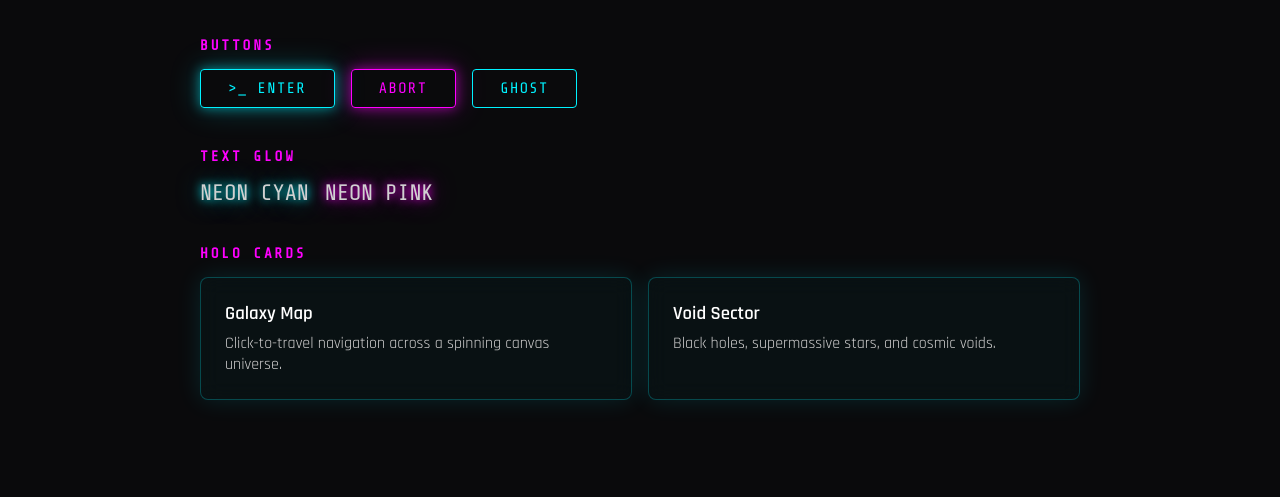
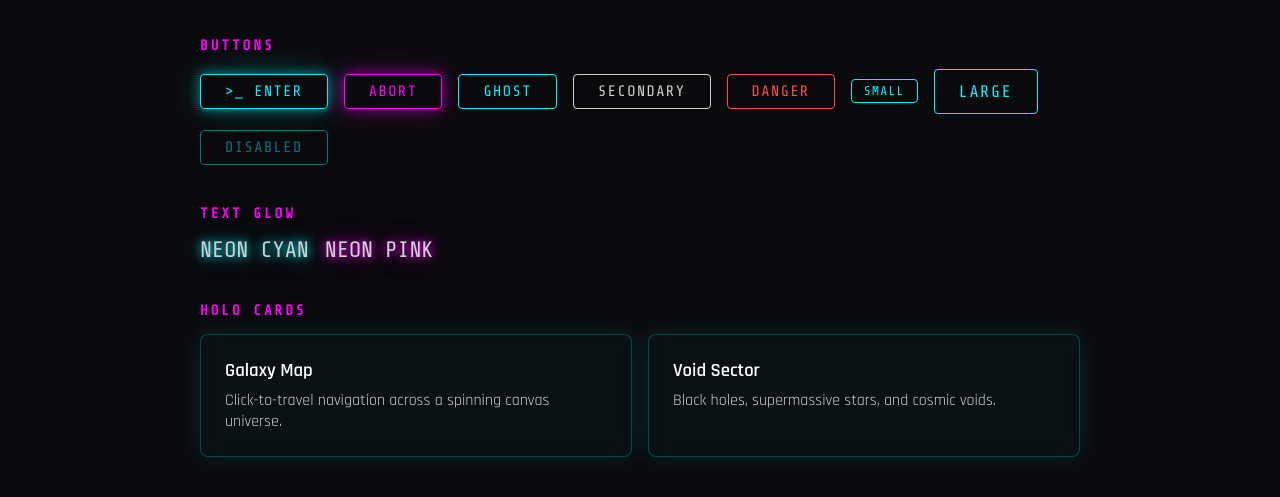
Before and after one commit to laddtnov/cyberpunk-ui, a website: page demo/index.html in a window 1280 px wide. Shown: the part 327-824 px from the top of the page. Before the commit the page ends 800 px from the top, so only its background shows below. Drawn offline with nearby package versions, Linux system fonts and the light colour scheme.

Commit message:
feat(buttons): add secondary, danger, size and disabled variants
Also migrates .cy-btn and .cy-card off hardcoded radius/padding onto the
new token substrate, so overriding --cy-radius or --cy-space-* reaches
every component rather than skipping the two oldest ones.

```diff
--- a/components.css
+++ b/components.css
@@ -6,11 +6,11 @@
   font-family: var(--cy-font-mono);
   font-size: 0.95rem;
   letter-spacing: 0.1em;
-  padding: 0.65em 1.8em;
+  padding: var(--cy-space-sm) var(--cy-space-xl);
   color: var(--cy-neon-cyan);
   background: transparent;
-  border: 1px solid var(--cy-neon-cyan);
-  border-radius: 4px;
+  border: var(--cy-border-width) solid var(--cy-neon-cyan);
+  border-radius: var(--cy-radius);
   cursor: pointer;
   text-decoration: none;
   transition: color 0.25s, background 0.25s, box-shadow 0.25s, transform 0.2s;
@@ -21,7 +21,8 @@
   color: #000;
   background: var(--cy-neon-cyan);
   box-shadow: 0 0 14px var(--cy-neon-cyan), 0 0 30px rgba(var(--cy-cyan-rgb), 0.5);
-  outline: none;
+  outline: var(--cy-focus-width) solid var(--cy-focus-color);
+  outline-offset: var(--cy-focus-offset);
   transform: translateY(-1px);
 }
 
@@ -39,9 +40,9 @@
 /* ── Holo card (glassmorphism + edge glow) ────────────────────── */
 .cy-card {
   background: rgba(var(--cy-cyan-rgb), 0.03);
-  border: 1px solid rgba(var(--cy-cyan-rgb), 0.25);
-  border-radius: 8px;
-  padding: 1.5rem;
+  border: var(--cy-border-width) solid rgba(var(--cy-cyan-rgb), 0.25);
+  border-radius: var(--cy-radius-lg);
+  padding: var(--cy-space-xl);
   color: var(--cy-text);
   backdrop-filter: blur(10px);
   -webkit-backdrop-filter: blur(10px);
@@ -62,3 +63,58 @@
   .cy-btn:hover,
   .cy-card:hover { transform: none; }
 }
+
+/* ── Button variants ──────────────────────────────────────────── */
+
+/* Secondary: a quieter outline. Deliberately not an alias of --pink,
+   which stays a distinct brand accent. */
+.cy-btn--secondary {
+  color: var(--cy-text);
+  border-color: var(--cy-text);
+}
+
+.cy-btn--secondary:hover,
+.cy-btn--secondary:focus-visible {
+  color: var(--cy-bg);
+  background: var(--cy-text);
+  box-shadow: none;
+}
+
+.cy-btn--danger {
+  color: var(--cy-danger);
+  border-color: var(--cy-danger);
+}
+
+.cy-btn--danger:hover,
+.cy-btn--danger:focus-visible {
+  color: var(--cy-bg);
+  background: var(--cy-danger);
+  box-shadow: 0 0 14px var(--cy-danger),
+              0 0 30px rgba(var(--cy-danger-rgb), 0.5);
+}
+
+/* ── Button sizes ─────────────────────────────────────────────── */
+.cy-btn--sm {
+  font-size: 0.8rem;
+  padding: var(--cy-space-xs) var(--cy-space-md);
+}
+
+.cy-btn--lg {
+  font-size: 1.05rem;
+  padding: var(--cy-space-md) var(--cy-space-xl);
+}
+
+/* ── Disabled ─────────────────────────────────────────────────── */
+.cy-btn:disabled,
+.cy-btn[aria-disabled="true"] {
+  opacity: var(--cy-disabled-opacity);
+  cursor: not-allowed;
+}
+
+.cy-btn:disabled:hover,
+.cy-btn[aria-disabled="true"]:hover {
+  color: inherit;
+  background: transparent;
+  box-shadow: none;
+  transform: none;
+}
--- a/demo/index.html
+++ b/demo/index.html
@@ -119,6 +119,11 @@
         <a href="#" class="cy-btn cy-glow">&gt;_ ENTER</a>
         <a href="#" class="cy-btn cy-btn--pink cy-glow--pink">ABORT</a>
         <a href="#" class="cy-btn">GHOST</a>
+        <a href="#" class="cy-btn cy-btn--secondary">SECONDARY</a>
+        <a href="#" class="cy-btn cy-btn--danger">DANGER</a>
+        <button class="cy-btn cy-btn--sm">SMALL</button>
+        <button class="cy-btn cy-btn--lg">LARGE</button>
+        <button class="cy-btn" disabled>DISABLED</button>
       </div>
     </section>
 
```
